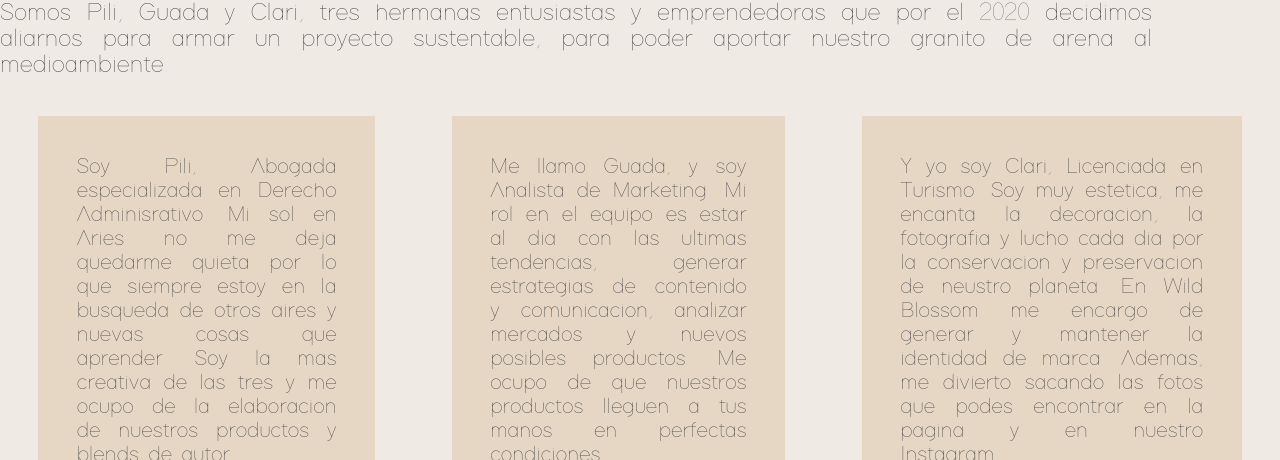
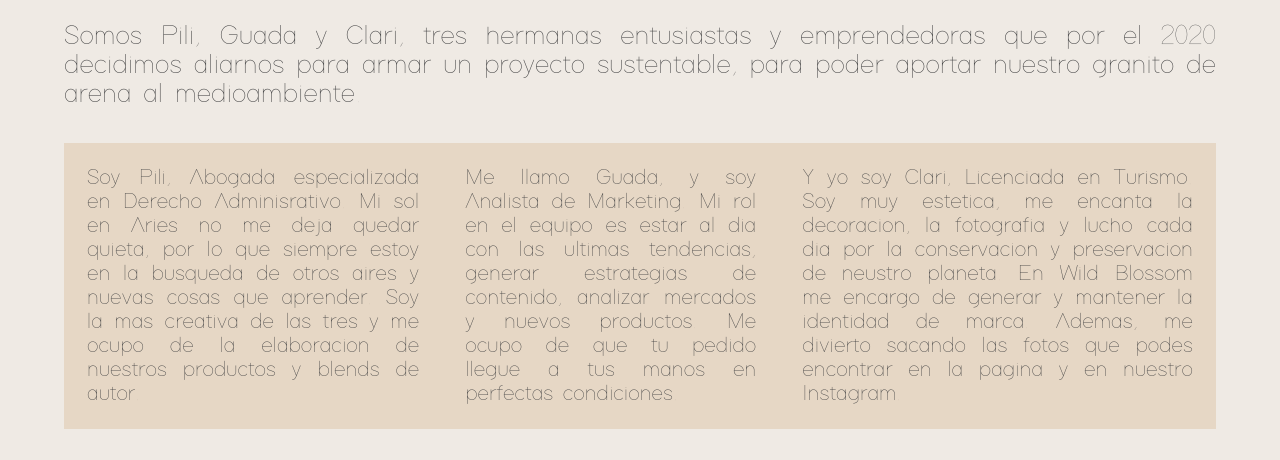
Before and after one commit to GuadaOlaso/WB-v2, a website: page page/Nosotros.html in a window 1280 px wide. Shown: the part 184-644 px from the top of the page. Drawn offline with Linux system fonts and the light colour scheme.

Commit message:
nosotros a sass

```diff
--- a/SCSS/partials/_Nosotros.scss
+++ b/SCSS/partials/_Nosotros.scss
@@ -0,0 +1,24 @@
+// Estilo de Nosotros
+/*Estilo de Nosotros*/
+
+main {
+    padding: 5%;
+    p {
+        text-align: justify;
+    }
+    ul {
+        margin-top: 3%;
+        margin-bottom: 3%;
+        font-size: 2.2rem;
+        list-style-type: none;
+        background-color:#e6d7c5;
+        @include flex (row, space-around, center);
+        li {
+            text-align: justify;
+            padding: 2%;
+            &:hover{
+                font-family: $TipografiaNegrita;
+            }
+        }
+    }
+}
--- a/SCSS/styles.scss
+++ b/SCSS/styles.scss
@@ -1,3 +1,4 @@
 @import "partials/variables";
-@import "partials/ConfigInicial";
+@import "partials/configInicial";
 @import "partials/index";
+@import "partials/nosotros"
--- a/page/Nosotros.html
+++ b/page/Nosotros.html
@@ -5,7 +5,7 @@
     <meta http-equiv="X-UA-Compatible" content="IE=edge">
     <meta name="viewport" content="width=device-width, initial-scale=1.0">
     <!-- CSS-->
-    <link rel="stylesheet" href="../css/style.css">
+    <link rel="stylesheet" href="../css/stylesass.css">
 
         <title>Nosotros</title>
 </head>
@@ -36,13 +36,13 @@
         <ul class="nosotros">
             <li class="pili">
                 Soy Pili, Abogada especializada en Derecho Adminisrativo.
-                Mi sol en Aries no me deja quedarme quieta por lo que siempre estoy en la busqueda de otros aires y nuevas cosas que aprender.
+                Mi sol en Aries no me deja quedar quieta, por lo que siempre estoy en la busqueda de otros aires y nuevas cosas que aprender.
                 Soy la mas creativa de las tres y me ocupo de la elaboracion de nuestros productos y blends de autor.
             </li>
             <li class="guada">
                 Me llamo Guada, y soy Analista de Marketing.
-                Mi rol en el equipo es estar al dia con las ultimas tendencias, generar estrategias de contenido y comunicacion, analizar mercados y nuevos posibles productos.
-                Me ocupo de que nuestros productos lleguen a tus manos en perfectas condiciones.
+                Mi rol en el equipo es estar al dia con las ultimas tendencias, generar estrategias de contenido, analizar mercados y nuevos productos.
+                Me ocupo de que tu pedido llegue a tus manos en perfectas condiciones.
             </li>
             <li class="clari">
                 Y yo soy Clari, Licenciada en Turismo.
```
Also changed, not shown: SCSS/partials/_mediaq.scss (added), css/stylesass.css.
